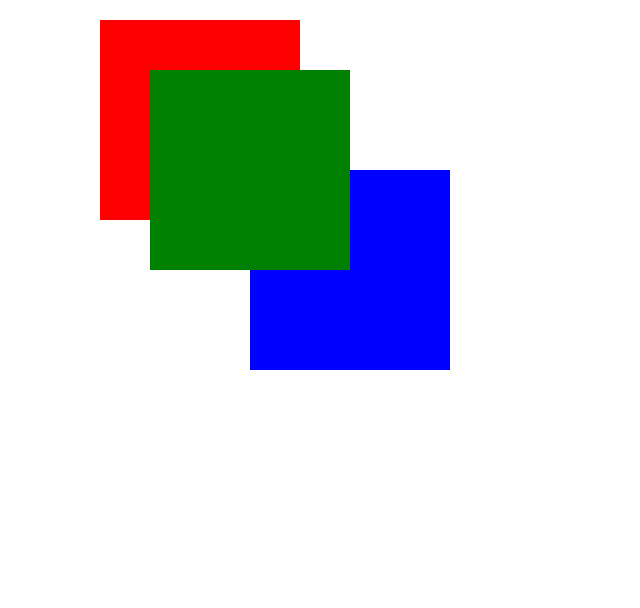
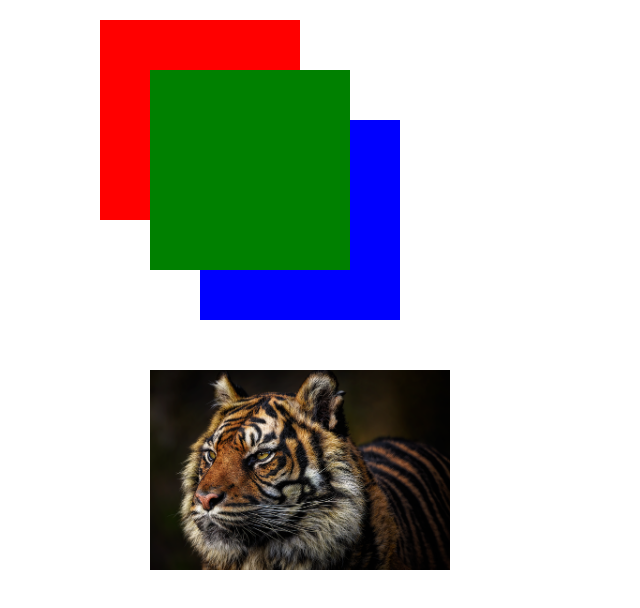
Before and after one commit to AndreyFan/tel-ran-fe-hw4, a plain HTML site: page index.html in a window 1280 px wide. Shown: the whole page, without its empty margins (0-640 px from the left). Drawn offline with Linux system fonts and the light colour scheme.

Commit message:
hw-4-full

```diff
--- a/css/style.css
+++ b/css/style.css
@@ -24,9 +24,7 @@
   left: 50px;
   top: 50px;
   z-index: 5;
-  transition: width 1s cubic-bezier(0.075, 0.82, 0.165, 1) 200ms;
-  transition: height 1s cubic-bezier(0.075, 0.82, 0.165, 1) 200ms;
-  transition: rotate 1s cubic-bezier(0.075, 0.82, 0.165, 1) 200ms;
+  transition: all 1s cubic-bezier(0.075, 0.82, 0.165, 1) 200ms;
 }
 
 .box-kontaner :nth-child(3) {
@@ -34,13 +32,60 @@
   height: 200px;
   background-color: blue;
   position: absolute;
-  left: 150px;
-  top: 150px;
+  left: 100px;
+  top: 100px;
   z-index: 2;
+  transition: all 1s cubic-bezier(0.075, 0.82, 0.165, 1) 200ms;
 }
+
+/* для
+  зелёного квадрата изменяем размер и делаем поворот
+  при наведении курсора */
 
 .box-kontaner :nth-child(2):hover {
   width: 300px;
   height: 300px;
   transform: rotate(-45deg);
 }
+
+/* для
+  синего квадрата делаем поворот и тень
+  при наведении курсора */
+
+.box-kontaner :nth-child(3):hover {
+  transform: rotate(360deg);
+  box-shadow: 5px 5px 10px 10px gray;
+}
+/* оформляем картинку */
+.pictur {
+  width: 300px;
+  height: 200px;
+  margin-top: 150px;
+  margin-left: 150px;
+  position: relative;
+}
+
+.pictur > img {
+  width: 100%;
+  height: 100%;
+  object-fit: cover;
+}
+/* создаём псевдоэлемент в виде кружка, позиционируем и скрываем его */
+.pictur::after {
+  content: "";
+  width: 1px;
+  height: 1px;
+  background-color: yellow;
+  border-radius: 50%;
+  opacity: 0;
+  position: absolute;
+  top: 20px;
+  right: 20px;
+  z-index: 10;
+  transition: all 1s;
+}
+/* делаем при наведении псевдоэлемент видимым и увеличиваем его */
+.pictur:hover::after {
+  opacity: 1;
+  transform: scale(20);
+}
--- a/index.html
+++ b/index.html
@@ -13,6 +13,10 @@
         <div class="box1"></div>
         <div class="box2"></div>
         <div class="box3"></div>
+
+    </div>
+    <div class="pictur">
+        <img src="./media/tiger.webp" alt="">
     </div>
 
 </body>
```
Also changed, not shown: media/tiger.webp (added).
